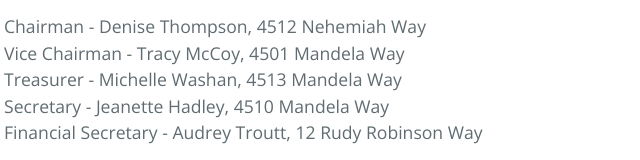
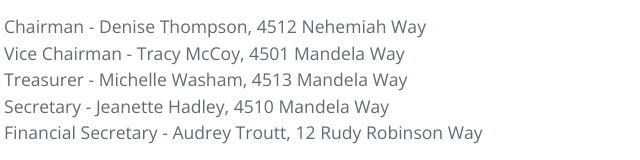
Before and after one commit to atroutt/NehemiahWestNeighborhood, a plain HTML site: page index.html in a window 1280 px wide. Shown: the part 787-947 px from the top of the page, 260-900 px from the left. Drawn offline with nearby package versions, Linux system fonts and the light colour scheme.

Commit message:
fix typo

```diff
--- a/index.html
+++ b/index.html
@@ -42,7 +42,7 @@
 <ul>
 <li>Chairman - Denise Thompson, 4512 Nehemiah Way</li>
 <li>Vice Chairman - Tracy McCoy, 4501 Mandela Way</li>
-<li>Treasurer - Michelle Washan, 4513 Mandela Way</li>
+<li>Treasurer - Michelle Washam, 4513 Mandela Way</li>
 <li>Secretary - Jeanette Hadley, 4510 Mandela Way</li>
 <li>Financial Secretary - Audrey Troutt, 12 Rudy Robinson Way</li>
 </ul>
```
